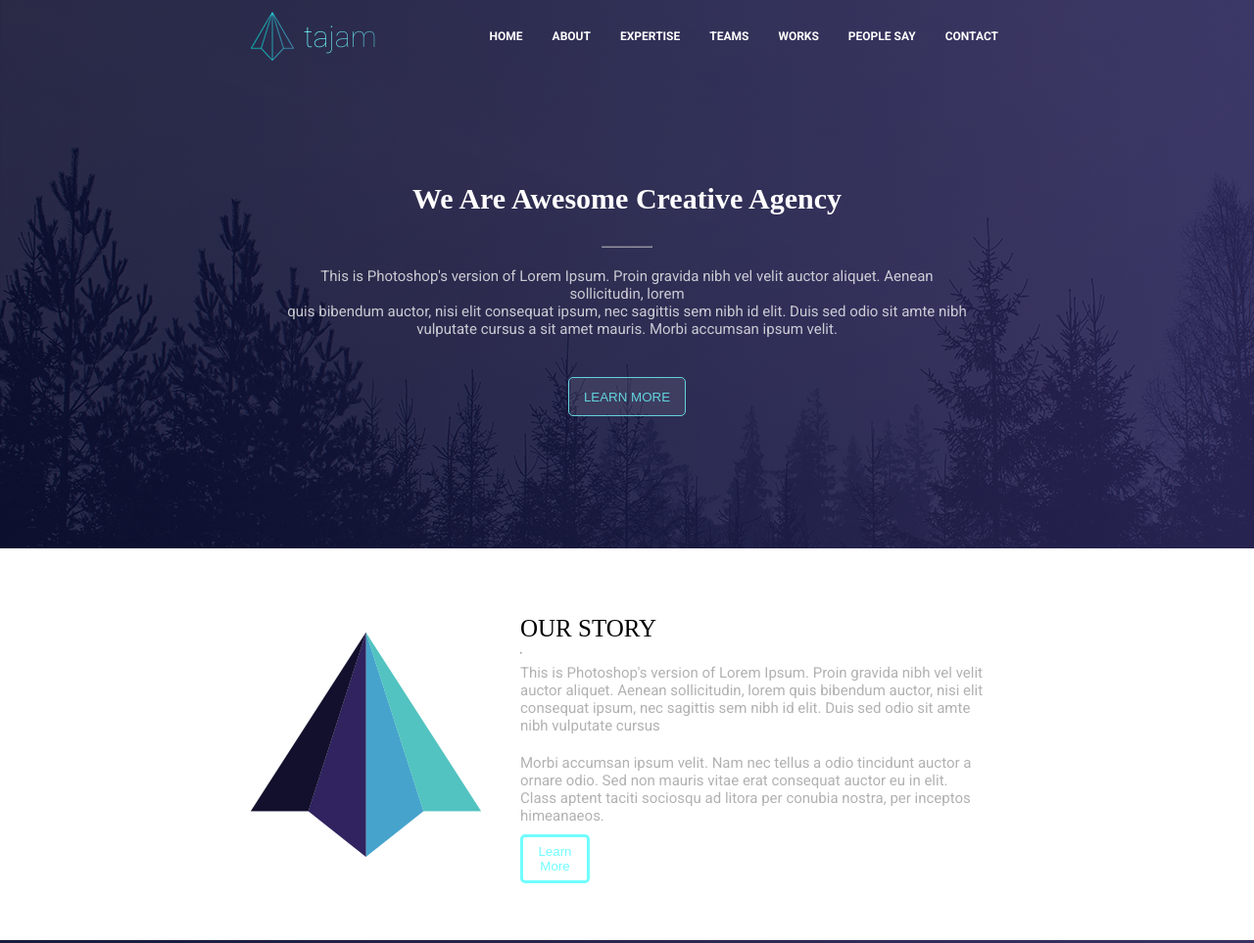
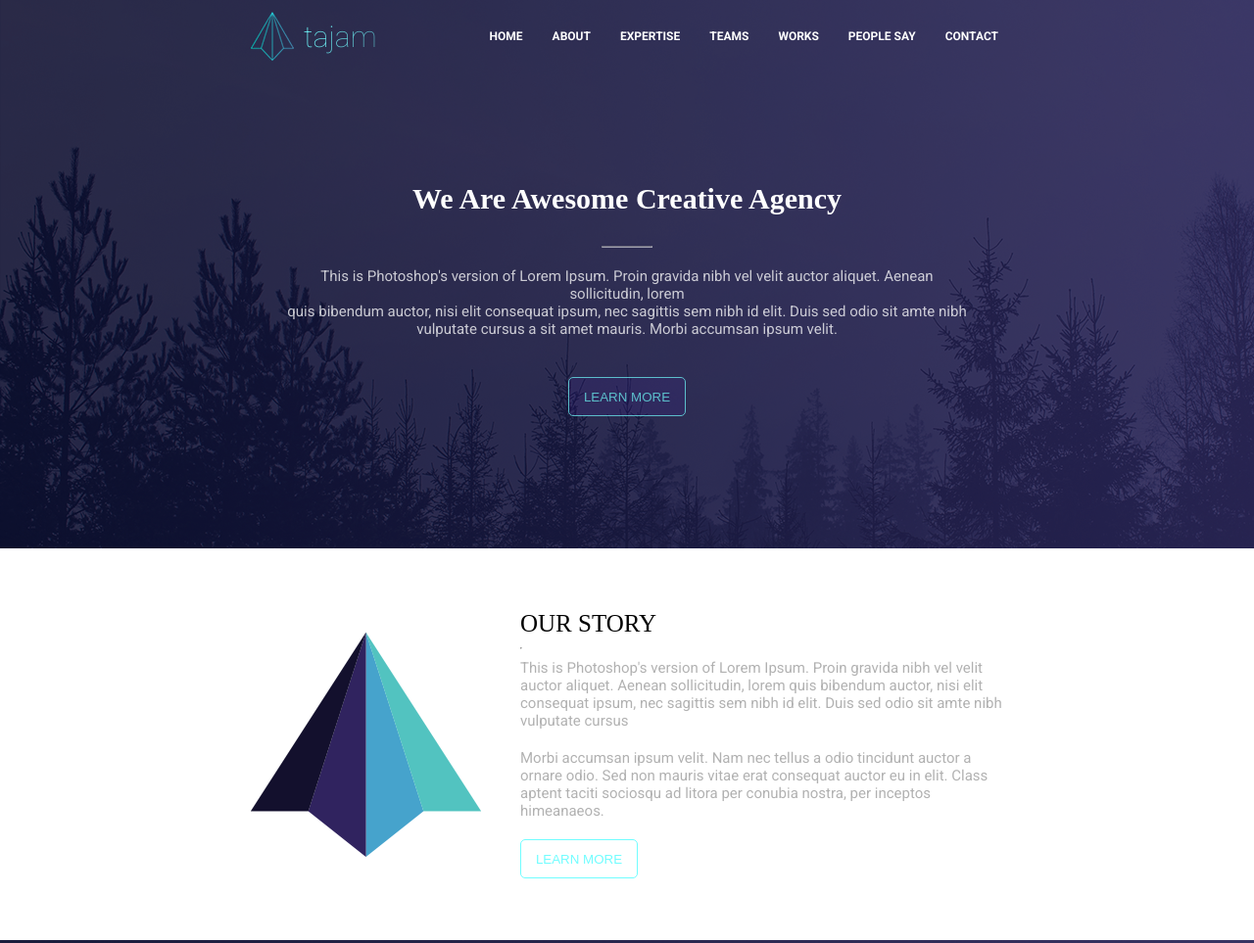
Before and after one commit to paullorb/project1, a plain HTML site: page index.html in a window 1280 px wide. Shown: the top 963 px of the page at 98% size. Drawn offline with Linux system fonts and the light colour scheme; grey boxes are pictures that could not be loaded.

Commit message:
our story learn more changes

```diff
--- a/index.html
+++ b/index.html
@@ -38,7 +38,7 @@
             <li>quis bibendum auctor, nisi elit consequat ipsum, nec sagittis sem nibh id elit. Duis sed odio sit amte nibh</li>
             <li>vulputate cursus a sit amet mauris. Morbi accumsan ipsum velit.</li>
           </ul>
-          <button id="hero_button">Learn More</button>
+          <button class="hero_button">Learn More</button>
         </div>
       </section>
     </section>
@@ -56,7 +56,7 @@
             auctor, nisi elit consequat ipsum, nec sagittis sem nibh id elit. Duis sed odio sit amte nibh vulputate cursus</p>
             <p>Morbi accumsan ipsum velit. Nam nec tellus a odio tincidunt auctor a ornare odio. Sed non  mauris vitae erat consequat auctor eu in elit. Class aptent taciti sociosqu ad litora per conubia nostra, per inceptos himeanaeos.
             </p>
-          <button id="our_story_button" class="button_learnmore">Learn More</button>
+          <button class="hero_button">Learn More</button>
           </div>
         </section>
         <section class="watch">
--- a/style.css
+++ b/style.css
@@ -123,28 +123,32 @@ nav {
   width: 5%;
   color: var(--tajam-color);
   height: 1px;
-  background-color: white;
-  opacity: 0.5;
+  opacity: 0.6;
   margin: 0 auto;
 }
 
-#hero_button {
+.hero_button {
   display: flex;
   justify-content: center;
   align-items: center;
   border: 1.1px solid var(--tajam-color);
-  color: var(--tajam-color);
+  color: var(--tajam-color) !important;
   width: 12rem;
   height: 4rem;
   margin: 2% auto;
   border-radius: 5px;
   cursor: pointer;
   transition: all 0.3s ease-in-out;
-  background: rgba(255, 255, 255, 0.1) !important;
+  background: rgba(93, 24, 255, 0.1) !important;
   text-transform: uppercase;
-  opacity: 0.8;
+  opacity: 0.7;
 }
 
+.hero_button:hover {
+  background: var(--tajam-color) !important;
+  color: white;
+  opacity: 1;
+}
 
 #our_story {
   display: flex;
@@ -163,7 +167,7 @@ nav {
   flex-direction: row;
   justify-content: flex-start;
   align-items: center;
-  padding: 2rem;
+  padding-left: 2rem;
   flex-wrap: wrap;
   & h1 {
     margin-top : 2rem;
@@ -184,20 +188,12 @@ nav {
   }
 }
 
-#our_story_button {
+#our_story * .hero_button {
   display: flex;
-  justify-content: center;
-  align-items: center;
-  border: 3px solid var(--tajam-color);
-  color: var(--tajam-color);
-  width: 15%;
-  height: 5rem;
-  border-radius: 5px;
-  cursor: pointer;
-  transition: all 0.3s ease-in-out;
-  background: rgba(255, 255, 255, 0.1) !important;
+  background-color: white !important;
+  opacity: 1 !important;
+  margin: 1rem 0;
 }
-
 
 .watch {
   background-image: url(/assets/images/hero/bgk-middle.png);
```
